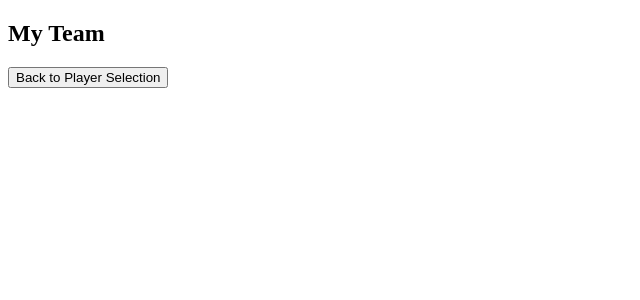
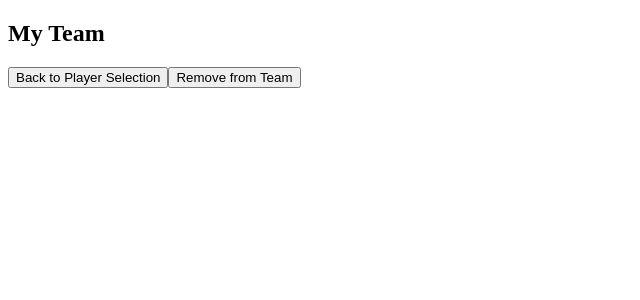
Before and after one commit to NoahG6190/vue_reactivity_nbateambuilder, a Vue app in the folder nba-team-builder/: page /team in a window 1280 px wide. Shown: the top 300 px of the page, without its empty margins (0-640 px from the left). Built offline with nearby package versions, Linux system fonts and the light colour scheme.

Commit message:
new code

```diff
--- a/nba-team-builder/src/components/nbateam.vue
+++ b/nba-team-builder/src/components/nbateam.vue
@@ -5,18 +5,21 @@
           <button class ="button">Back to Player Selection </button>
         </router-link>
         <div v-for="player in team" :key="player.id">{{ player.name }}</div>
+        <button class ="button">Remove from Team</button>
     </div>
     <div>
     </div>
 </template>
 
 <script>
+import { store } from './teamStore.js'
+import playercardbase from './playercardbase.vue';
+
 export default {
-    setup () {
-
-
-        return {}
-    }
+  setup () {
+    const team = store.team.players
+    return { team }
+  }
 }
 </script>
 
--- a/nba-team-builder/src/components/teamStore.js
+++ b/nba-team-builder/src/components/teamStore.js
@@ -1,11 +1,23 @@
-import nbaplayerpage from '@/views/nbaplayerpage.vue'
+import { reactive } from 'vue'
 
-const store = {
-  state: {
-    team: {
-      players: [],
-    },
+export const store = reactive({
+  team: {
+    players: [],
   },
- function AddtoTeam(player){
+})
 
- }
+function AddtoTeam(player) {
+  const existingPlayer = store.team.players.find((p) => p.id === player.id)
+  if (!existingPlayer) {
+    store.team.players.push(player)
+  }
+}
+
+function RemoveFromTeam(player) {
+  const index = store.team.players.findIndex((p) => p.id === player.id)
+  if (index !== -1) {
+    store.team.players.splice(index, 1)
+  }
+}
+
+export { AddtoTeam, RemoveFromTeam }
--- a/nba-team-builder/src/views/nbaplayerpage.vue
+++ b/nba-team-builder/src/views/nbaplayerpage.vue
@@ -22,6 +22,8 @@
 <script setup>
 import { ref } from 'vue'
 import PlayerCardBase from '@/components/playercardbase.vue'
+import { AddtoTeam } from '@/components/teamStore.js'
+
 const team = ref([])
 function AddToTeam(player) {
 if (team.value.length < 5) {
```
